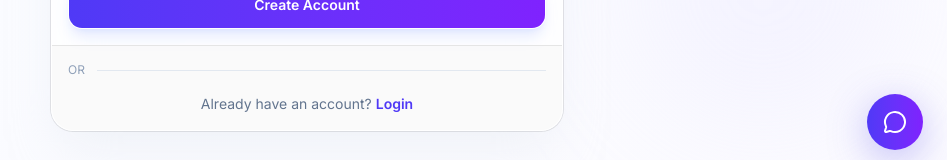
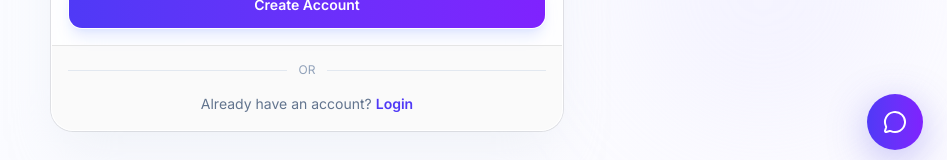
Before and after one commit to Sparsh-TechDev/EKart, a React (Vite) app in the folder frontend/: page /signup in a window 1280 px wide. Shown: the part 626-786 px from the top of the page, without its empty margins (333-1280 px from the left). Built offline with nearby package versions, Linux system fonts and the light colour scheme.

Commit message:
Updated Signup page

```diff
--- a/frontend/src/pages/Login.jsx
+++ b/frontend/src/pages/Login.jsx
@@ -256,6 +256,7 @@ const Login = () => {
 
         <CardFooter className="flex flex-col gap-4 pt-0">
           <div className="flex items-center gap-3 w-full">
+            <div className="h-px flex-1 bg-slate-200"></div>
             <span className="text-xs text-slate-400">OR</span>
             <div className="h-px flex-1 bg-slate-200"></div>
           </div>
--- a/frontend/src/pages/Signup.jsx
+++ b/frontend/src/pages/Signup.jsx
@@ -297,6 +297,7 @@ const Signup = () => {
         <CardFooter className="flex flex-col gap-4">
 
           <div className="flex items-center gap-3 w-full">
+            <div className="h-px flex-1 bg-slate-200"></div>
             <span className="text-xs text-slate-400">
               OR
             </span>
```
